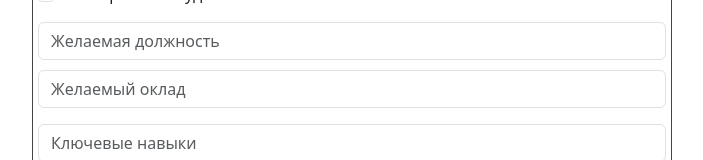
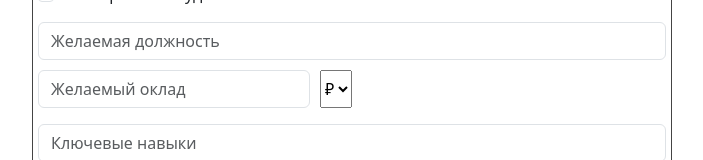
Before and after one commit to Mosto24/Pdf-Resume-Creator, a React (Create React App) app: page / in a window 1280 px wide. Shown: the part 354-514 px from the top of the page, without its empty margins (288-991 px from the left). Built offline with nearby package versions, Linux system fonts and the light colour scheme.

Commit message:
Add wallet choise.

```diff
--- a/public/style.css
+++ b/public/style.css
@@ -52,11 +52,21 @@
 }
 
 .desiredSalary {
+    display: flex;
     margin-bottom: 16px;
 }
 
+.wallet {
+    margin-left: 10px;
+}
+
 .skills {
+    display: flex;
     margin-bottom: 16px;
+}
+
+.addSkill {
+    margin-left: 10px;
 }
 
 .experienceBtn {
--- a/src/App.js
+++ b/src/App.js
@@ -79,7 +79,7 @@ function createPdf (infoForPdf) {
   }
   if(infoForPdf['desiredSalary']) {
     doc.text("Желаемый оклад:", 10, level+=10);
-    doc.text(infoForPdf['desiredSalary'] + '(руб.)', 10, level+=6);
+    doc.text(infoForPdf['desiredSalary'] + document.querySelector('.wallet').value, 10, level+=6);
   }
   if(infoForPdf['Location']) {
     doc.text("Место жительства:", 10, level+=10);
@@ -279,7 +279,13 @@ function App() {
         </div>
       </div>
       <div className="col workerPosition"><input type="text" className="form-control" placeholder="Желаемая должность" aria-label="Желаемая должность" value={post} onChange={(e) => setPost(e.target.value)}/></div>
-      <div className="col desiredSalary"><input type="text" className="form-control" placeholder="Желаемый оклад" aria-label="Желаемый оклад" value={desiredSalary} onChange={(e) => setDesiredSalary(e.target.value)}/></div>
+      <div className="col-6 desiredSalary"><input type="text" className="form-control" placeholder="Желаемый оклад" aria-label="Желаемый оклад" value={desiredSalary} onChange={(e) => setDesiredSalary(e.target.value)}/>
+      <select name="select" className="wallet">
+        <option value="₽">₽</option>
+        <option value="$">$</option>
+        <option value="€">€</option>
+      </select>
+      </div>
       <div className="col skills"><input type="text" className="form-control" placeholder="Ключевые навыки" aria-label="Ключевые навыки" value={skills} onChange={(e) => setSkills(e.target.value)}/></div>
       {experienceJsx}
       <button type="button" className="btn btn-primary col-12 experienceBtn" data-bs-toggle="modal" data-bs-target="#exampleModal">
```
